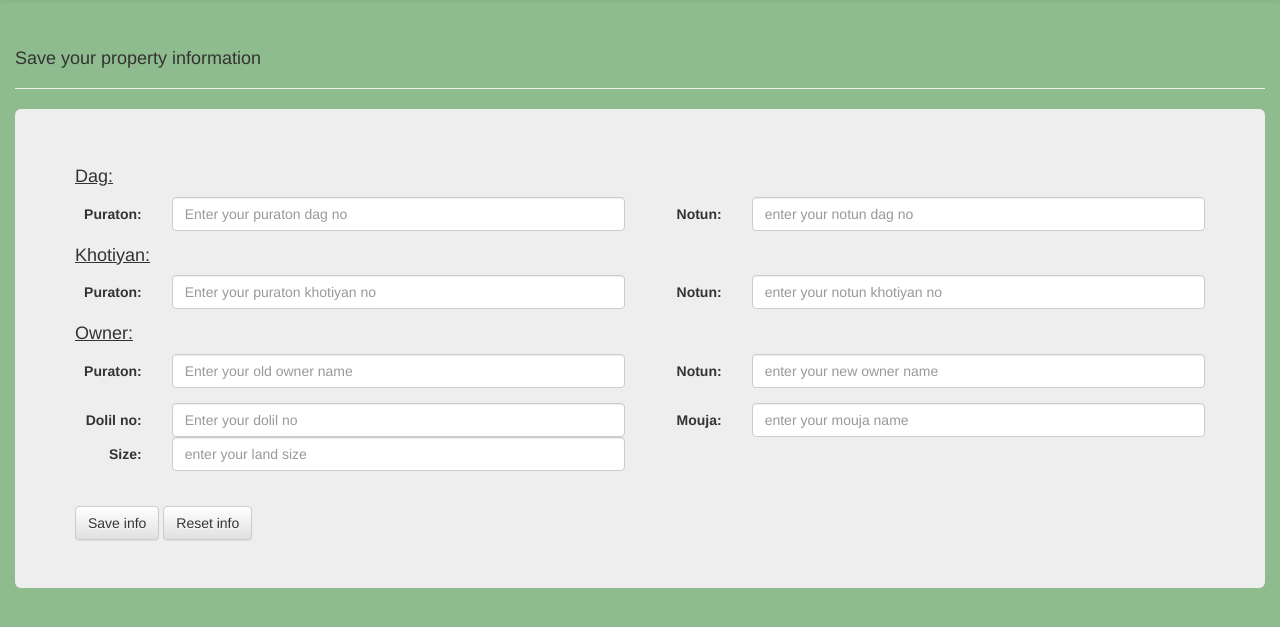
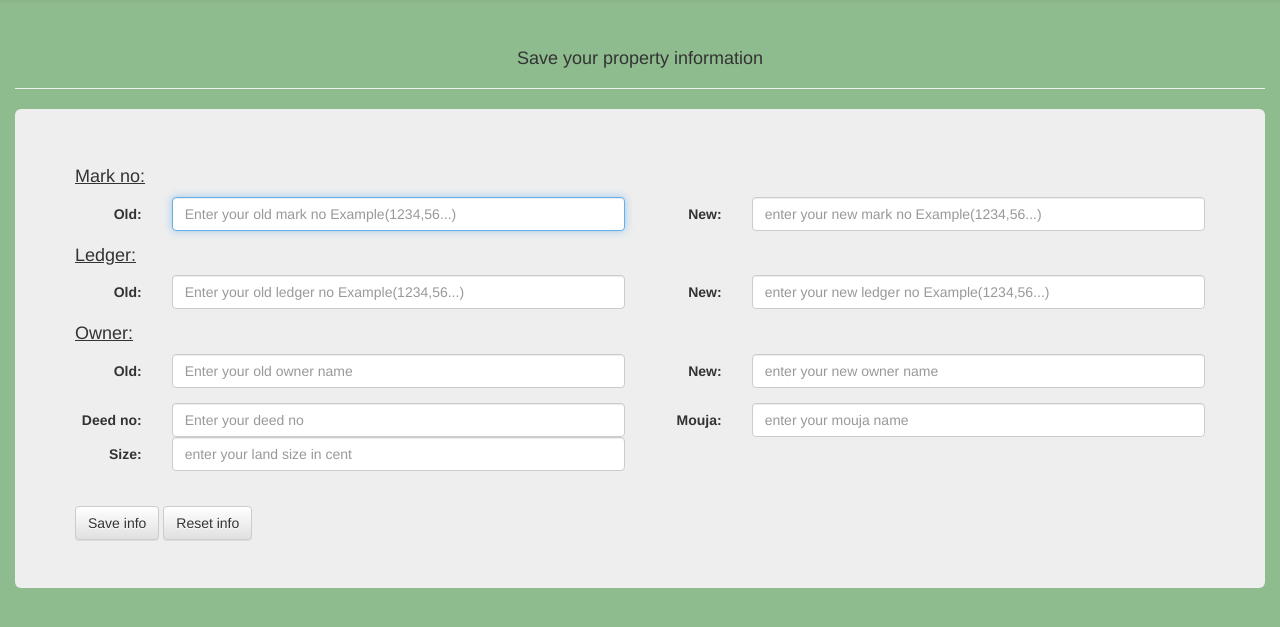
Before and after one commit to MahadeHasanSabbir/property-management, a PHP site: page /Property-Management/profile/store.php in a window 1280 px wide. Shown: the part 51-678 px from the top of the page. Run offline with PHP 8.4, Linux system fonts and the light colour scheme; the visitor is signed in with stand-in values (Sample User, id 1).

Commit message:
fix some issues

```diff
--- a/about.php
+++ b/about.php
@@ -31,7 +31,7 @@
 				</div>
 				<blockquote class="bg-warning" style="color:black;">
 					<p>
-						Before starting the measurement we want to clear one thing, we will help you to manage your property depending on your input. We can not help you to own or complete paper work along with government procedure, it will be done by you.
+						Before starting we want to clear one thing, we will help you to manage your property depending on your input. We can not help you to own or complete paper work along with government procedure, it will be done by you.
 					</p>
 					<footer> From Property Management </footer>
 				</blockquote>
@@ -43,7 +43,7 @@
 							property insertion process
 						</h4>
 						<p class="list-group-item-text text-justify">
-							Simply enter all the property data in the given form input field rest of the thing will be manage by us.
+							Simply enter all the property data in the given form input field as define there and rest of the thing will be manage by us.
 						</p>
 					</li>
 					<li class="list-group-item">
@@ -51,7 +51,7 @@
 							property search process
 						</h4>
 						<p class="list-group-item-text text-justify">
-							Simply enter the data you know and leave the unknown inout field. We will help you to find all the data related to your input.
+							Simply enter the data you know and leave the unknown input field blank. We will help you to find out all the data related to your input. You can find only the data saved by you.
 						</p>
 					</li>
 					<li class="list-group-item">
--- a/profile/index.php
+++ b/profile/index.php
@@ -43,7 +43,7 @@
 						</div>
 						<blockquote class="bg-warning" style="color:black;">
 							<p>
-								Before starting the measurement we want to clear one thing, we will help you to manage your property depending on your input. We can not help you to own or complete paper work along with government procedure, it will be done by you.
+								Before starting we want to clear one thing, we will help you to manage your property depending on your input. We can not help you to own property or complete paper work along with government procedure, it will be done by you.
 							</p>
 							<footer> From Property-Management </footer>
 						</blockquote>
@@ -55,7 +55,7 @@
 									property insertion process
 								</h4>
 								<p class="list-group-item-text text-justify">
-									Simply enter all the property data in the given form input field rest of the thing will be manage by us.
+									Simply enter all the property data in the given form input field as define there and rest of the thing will be manage by us.
 								</p>
 							</li>
 							<li class="list-group-item">
@@ -63,7 +63,7 @@
 									property search process
 								</h4>
 								<p class="list-group-item-text text-justify">
-									Simply enter the data you know and leave the unknown inout field. We will help you to find all the data related to your input.
+									Simply enter the data you know and leave the unknown input field blank. We will help you to find out all the data related to your input. You can find only the data saved by you.
 								</p>
 							</li>
 							<li class="list-group-item">
--- a/profile/profileupdate.php
+++ b/profile/profileupdate.php
@@ -96,6 +96,7 @@
 
 						//Validate the value
 						if(!namepattern.test(namevalue)){
+							/* document.getElementById('name').style.color="red"; */
 							alert("Incorrect name");
 							return false;
 						}
--- a/profile/search.php
+++ b/profile/search.php
@@ -39,12 +39,6 @@
 				<script src="../style/js/jquery.min.js"></script>
 				<script src="../style/js/bootstrap.min.js"></script>
 				<script src="../style/js/jscript.js"></script>
-				<script>
-					function show(){
-						document.getElementById("result").style="display:block;";
-						return false;
-					}
-				</script>
 			</body>
 		</html>
 <?php
--- a/profile/store.php
+++ b/profile/store.php
@@ -19,7 +19,7 @@
 			<head>
 				<meta charset="UTF-8"/>
 				<meta name="viewport" content="width=device-width, initial-scale=1.0"/>
-				<title> Save property info | Property-Management </title>
+				<title> Save property information | Property-Management </title>
 				<link rel="stylesheet" type="text/css" href="../style/css/bootstrap.min.css" />
 				<link rel="stylesheet" type="text/css" href="../style/css/bootstrap-theme.min.css" />
 				<style>
@@ -29,46 +29,46 @@
 			<body>
 				<?php include 'header.php'; ?>
 				<div class="container-fluid">
-					<div class="page-header"> <h4> Save your property information </h4> </div>
+					<div class="page-header text-center"> <h4> Save your property information </h4> </div>
 					<div class="jumbotron">
 						<form class="form-horizontal" <?php if(isset($row)){echo 'action="upload.php?id='.$row['UID'].'"';}else{ echo 'action="upload.php"';}?> name="saveinfo" onsubmit="return inputCheck()" method="post">
-							<h4> <u> Dag: </u> </h4>
+							<h4> <u> Mark no: </u> </h4>
 							<div class="form-group">
-								<label class="control-label col-sm-1">Puraton:</label>
+								<label class="control-label col-sm-1">Old:</label>
 								<div class="col-sm-5">
-									<input type="text" min="0" name="pdag" class="form-control" id="pdag"<?php if(isset($row)){ echo "value = '$row[pdagno]'";}?> placeholder="Enter your puraton dag no" title="please add ',' after each number if you have more than one" required=""/>
+									<input type="text" min="0" name="pdag" class="form-control" id="pdag"<?php if(isset($row)){ echo "value = '$row[pdagno]'";}?> placeholder="Enter your old mark no Example(1234,56...)" title="please add ',' after each number if you have more than one" required="" autofocus/>
 								</div>
-								<label class="control-label col-sm-1">Notun:</label>
+								<label class="control-label col-sm-1">New:</label>
 								<div class="col-sm-5">
-									<input type="text" min="0" name="dag" class="form-control" id="dag"<?php if(isset($row)){ echo "value = '$row[dagno]'";}?> placeholder="enter your notun dag no" title="please add ',' after each number if you have more than one" required=""/>
+									<input type="text" min="0" name="dag" class="form-control" id="dag"<?php if(isset($row)){ echo "value = '$row[dagno]'";}?> placeholder="enter your new mark no Example(1234,56...)" title="please add ',' after each number if you have more than one" required=""/>
 								</div>
 							</div>
-							<h4> <u> Khotiyan: </u> </h4>
+							<h4> <u> Ledger: </u> </h4>
 							<div class="form-group">
-								<label class="control-label col-sm-1">Puraton:</label>
+								<label class="control-label col-sm-1">Old:</label>
 								<div class="col-sm-5">
-									<input type="text" min="0" name="pkhotiyan" class="form-control" id="pkhotiyan" <?php if(isset($row)){ echo "value = '$row[pkhatian]'";}?> placeholder="Enter your puraton khotiyan no" title="please add ',' after each number if you have more than one" required=""/>
+									<input type="text" min="0" name="pkhotiyan" class="form-control" id="pkhotiyan" <?php if(isset($row)){ echo "value = '$row[pkhatian]'";}?> placeholder="Enter your old ledger no Example(1234,56...)" title="please add ',' after each number if you have more than one" required=""/>
 								</div>
-								<label class="control-label col-sm-1">Notun:</label>
+								<label class="control-label col-sm-1">New:</label>
 								<div class="col-sm-5">
-									<input type="text" min="0" name="khotiyan" class="form-control" id="khotiyan" <?php if(isset($row)){ echo "value = '$row[khatian]'";}?> placeholder="enter your notun khotiyan no" title="please add ',' after each number if you have more than one" required=""/>
+									<input type="text" min="0" name="khotiyan" class="form-control" id="khotiyan" <?php if(isset($row)){ echo "value = '$row[khatian]'";}?> placeholder="enter your new ledger no Example(1234,56...)" title="please add ',' after each number if you have more than one" required=""/>
 								</div>
 							</div>
 							<h4> <u> Owner: </u> </h4>
 							<div class="form-group">
-								<label class="control-label col-sm-1">Puraton:</label>
+								<label class="control-label col-sm-1">Old:</label>
 								<div class="col-sm-5">
 									<input type="text" name="oldowner" class="form-control" id="oldowner" <?php if(isset($row)){echo "value = '$row[oldowner]'";} ?> placeholder="Enter your old owner name" required=""/>
 								</div>
-								<label class="control-label col-sm-1">Notun:</label>
+								<label class="control-label col-sm-1">New:</label>
 								<div class="col-sm-5">
 									<input type="text" name="newowner" class="form-control" id="newowner" <?php if(isset($row)){echo "value = '$row[newowner]'";} ?> placeholder="enter your new owner name" required=""/>
 								</div>
 							</div>
 							<div class="form-group">
-								<label class="control-label col-sm-1">Dolil no:</label>
+								<label class="control-label col-sm-1">Deed no:</label>
 								<div class="col-sm-5">
-									<input type="number" min="0" name="dolil" class="form-control" id="dolil" <?php if(isset($row)){echo "value = '$row[dnum]'";} ?> placeholder="Enter your dolil no" required=""/>
+									<input type="number" min="0" name="dolil" class="form-control" id="dolil" <?php if(isset($row)){echo "value = '$row[dnum]'";} ?> placeholder="Enter your deed no" required=""/>
 								</div>
 								<label class="control-label col-sm-1">Mouja:</label>
 								<div class="col-sm-5">
@@ -76,7 +76,7 @@
 								</div>
 								<label class="control-label col-sm-1">Size:</label>
 								<div class="col-sm-5">
-									<input type="text" name="size" class="form-control" id="size" <?php if(isset($row)){echo "value = '$row[size]'";} ?> placeholder="enter your land size" required=""/>
+									<input type="number" min="0.0" name="size" class="form-control" id="size" <?php if(isset($row)){echo "value = '$row[size]'";} ?> placeholder="enter your land size in cent" required=""/>
 								</div>
 							</div> <br/>
 							<button type="submit" value="submit" class="btn btn-md btn-default"> Save info </button>
@@ -104,26 +104,32 @@
 
 						//Validate the value
 						if(!numberPattern.test(pdagValue)){
-							alert("Incorrect value of puraton dag or formate error");
+							document.getElementById('pdag').style.color="red";
+							alert("Incorrect value of old mark or formate error");
 							return false;
 						}
 						if(!numberPattern.test(dagValue)){
-							alert("Incorrect value of dag or formate error");
+							document.getElementById('dag').style.color="red";
+							alert("Incorrect value of mark or formate error");
 							return false;
 						}
 						if(!numberPattern.test(pkhotiyanValue)){
-							alert("Incorrect value of puraton khotiyan or formate error");
+							document.getElementById('pkhotiyan').style.color="red";
+							alert("Incorrect value of old ledger or formate error");
 							return false;
 						}
 						if(!numberPattern.test(khotiyanValue)){
-							alert("Incorrect value of khotiyan or formate error");
+							document.getElementById('khotiyan').style.color="red";
+							alert("Incorrect value of ledger or formate error");
 							return false;
 						}
 						if(!textPattern.test(oldOwnerValue)){
+							document.getElementById('oldowner').style.color="red";
 							alert("Incorrect old owner name or formate error");
 							return false;
 						}
 						if(!textPattern.test(newOwnerValue)){
+							document.getElementById('newowner').style.color="red";
 							alert("Incorrect new owner name or formate error");
 							return false;
 						}
```
Also changed, not shown: admin/adminprofileupdate.php (+6 -2 lines), admin/index.php (+5 -3 lines), admin/users.php (+12 -5 lines), admin/userview.php (+13 -5 lines), admin/view.php (+4 -4 lines), profile/result.php (+6 -6 lines), profile/searchform.php (+15 -15 lines), profile/view.php (+5 -5 lines), README.md.
